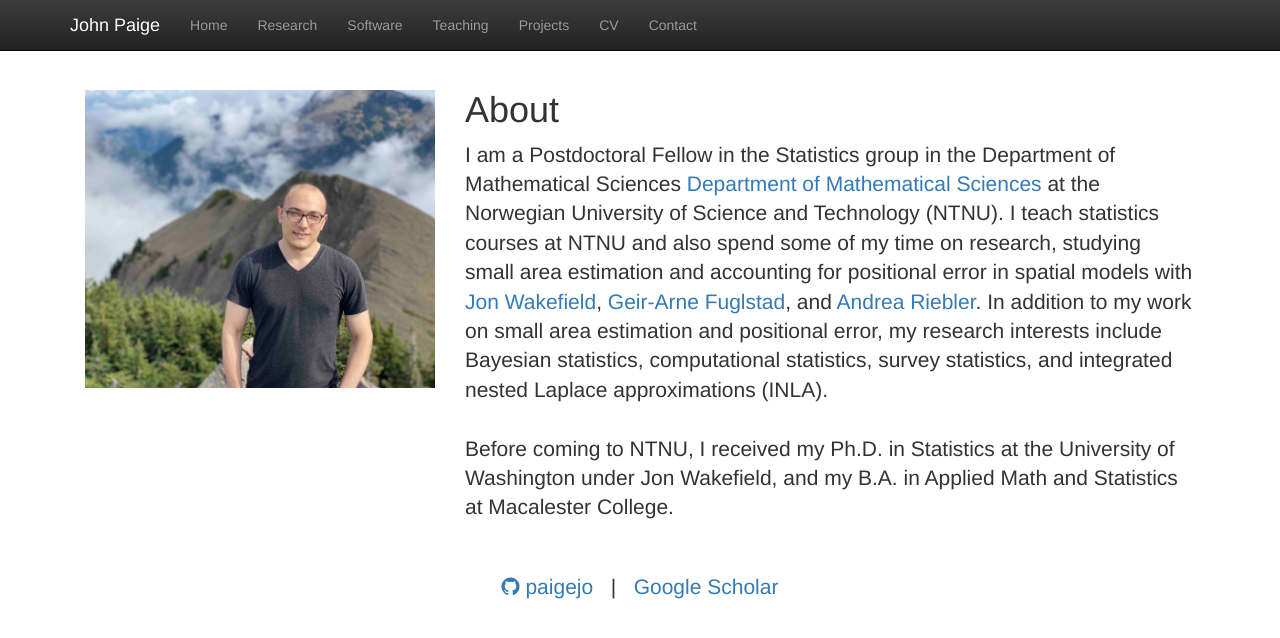
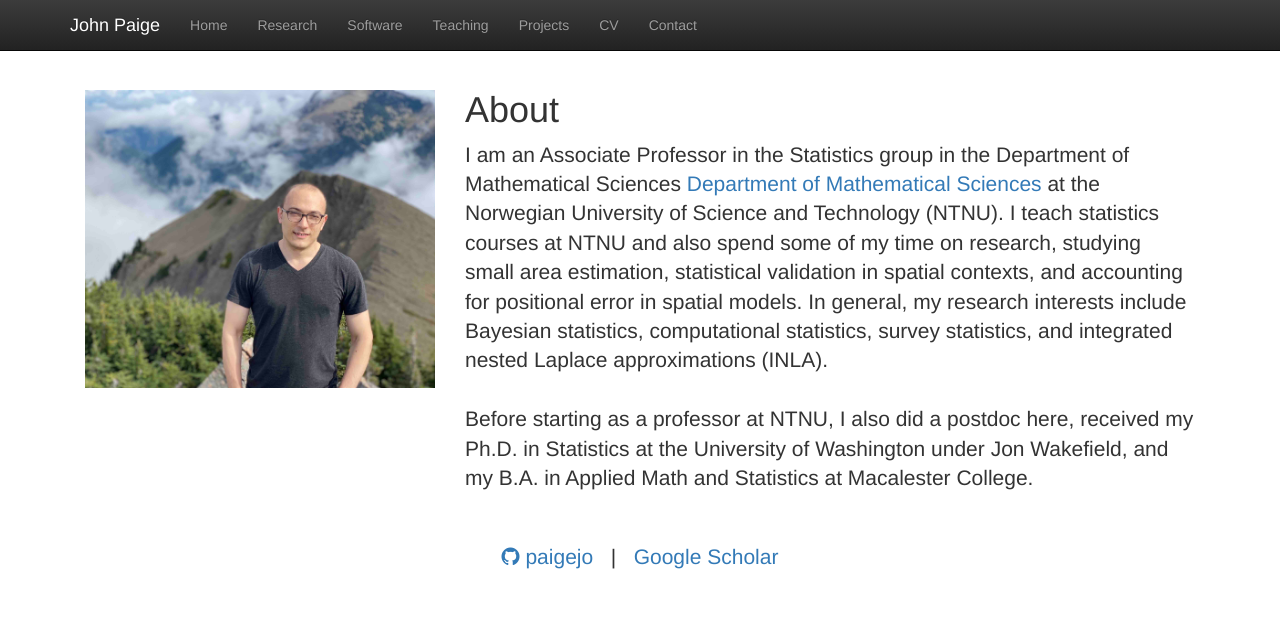
Before and after one commit to paigejo/paigejo.github.io, a Jekyll site: the page built from index.html, in a window 1280 px wide. Shown: the top 638 px of the page. Built offline with Jekyll 4.4.1, drawn with Linux system fonts in a browser that asks for light colours; nearby versions of some CDN libraries.

Commit message:
updated rest of website to say im a professor

```diff
--- a/index.html
+++ b/index.html
@@ -12,13 +12,9 @@ title:  'John Paige'
 <div class="col-md-8">
   <h1 class="featurette-heading" style="margin-top:0;">About </h1>
   <p class="lead">
-  I am a Postdoctoral Fellow in the Statistics group in the Department of Mathematical Sciences <a href = "https://www.ntnu.edu/imf">Department of Mathematical Sciences</a> at the Norwegian University of Science and Technology (NTNU). I teach statistics courses at NTNU and also spend some of my time on research, studying small area estimation and accounting for positional error in spatial models with
-    <a href = "https://faculty.washington.edu/jonno/">Jon Wakefield</a>,
-    <a href = "https://www.ntnu.no/ansatte/geir-arne.fuglstad">Geir-Arne Fuglstad</a>, and
-    <a href = "https://www.ntnu.no/ansatte/andrea.riebler">Andrea Riebler</a>.
-In addition to my work on small area estimation and positional error, my research interests include Bayesian statistics, computational statistics, survey statistics, and integrated nested Laplace approximations (INLA). <br/>
+  I am an Associate Professor in the Statistics group in the Department of Mathematical Sciences <a href = "https://www.ntnu.edu/imf">Department of Mathematical Sciences</a> at the Norwegian University of Science and Technology (NTNU). I teach statistics courses at NTNU and also spend some of my time on research, studying small area estimation, statistical validation in spatial contexts, and accounting for positional error in spatial models. In general, my research interests include Bayesian statistics, computational statistics, survey statistics, and integrated nested Laplace approximations (INLA). <br/>
 <br/>
-Before coming to NTNU, I received my Ph.D. in Statistics at the University of Washington under Jon Wakefield, and my B.A. in Applied Math and Statistics at Macalester College.
+Before starting as a professor at NTNU, I also did a postdoc here, received my Ph.D. in Statistics at the University of Washington under Jon Wakefield, and my B.A. in Applied Math and Statistics at Macalester College.
   </p>
 </div>
 </div>
--- a/research.html
+++ b/research.html
@@ -6,7 +6,7 @@ title:  'Research'
 <h1 style="margin-top:0;">Research</h1>
 
   <p class = "lead"><small>
-    My research interests lie in small area estimation, spatial statistics, computational statistics, and Bayesian inference. Most recently, I have been working on accounting for positional error in spatial models, and on developing new methods for aggregating spatial predictions with respect to a population distribution in a survey statistical context. I am also interested in statistics applications in earth sciences.
+    My research interests lie in small area estimation, spatial statistics, computational statistics, and Bayesian inference. Most recently, I have been working on accounting for positional error in spatial models, and on developing new methods for statistical validation in a spatial context. I am also interested in statistics applications in the earth sciences.
     I have been involved in helping to develop both the SUMMER and fields packages in R. SUMMER (Spatio-Temporal Under-Five Mortality Methods for Estimation) is a package for spatio-temporal smooth of complex survey data, and fields and a package with classical methods for spatial statistics modeling and spatial data visualization.
     I am always interested in forming new collaborations, including interdisciplinary ones. If this is something you are interested in, please <a class = "active" href="contact.html">contact me</a>.
     You can find detailed information about my publications, software, talks, and other work on <a class="active" href="cv.html">my CV</a>.</small></p>
--- a/teaching.html
+++ b/teaching.html
@@ -11,6 +11,11 @@ Due to statistics being used in many different disciplines, it is important for
 
 <h4>Norwegian University of Science and Technology:</h4>
 
+TMA4265: Stochastic Modelling (Fall 2023)<br>
+Instructor: John Paige <br>
+Teaching Assistants: André Olaisen, Simen Furset <br>
+Course Website: <a href = "https://wiki.math.ntnu.no/tma4265/2023h/start"> https://wiki.math.ntnu.no/tma4265/2023h/start </a>
+<br><br>
 TMA4300: Computer Intensive Statistical Methods (Spring 2023)<br>
 Instructor: John Paige <br>
 Teaching Assistant: Guillermina Senn <br>
```
